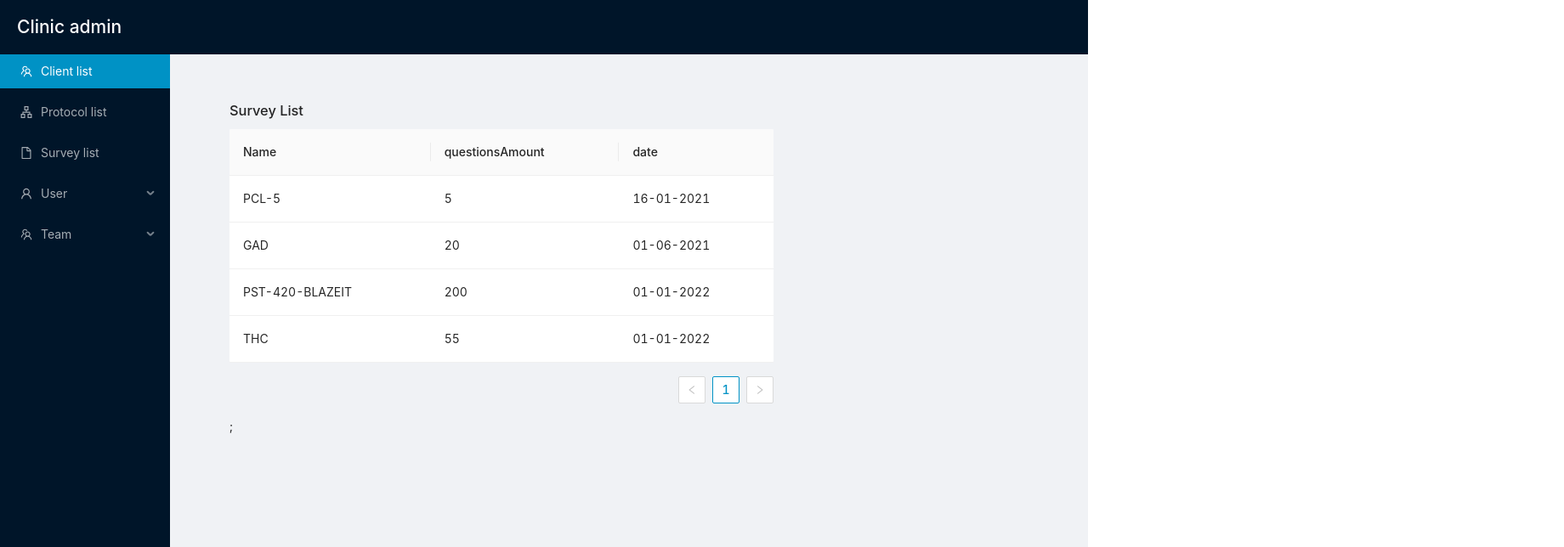
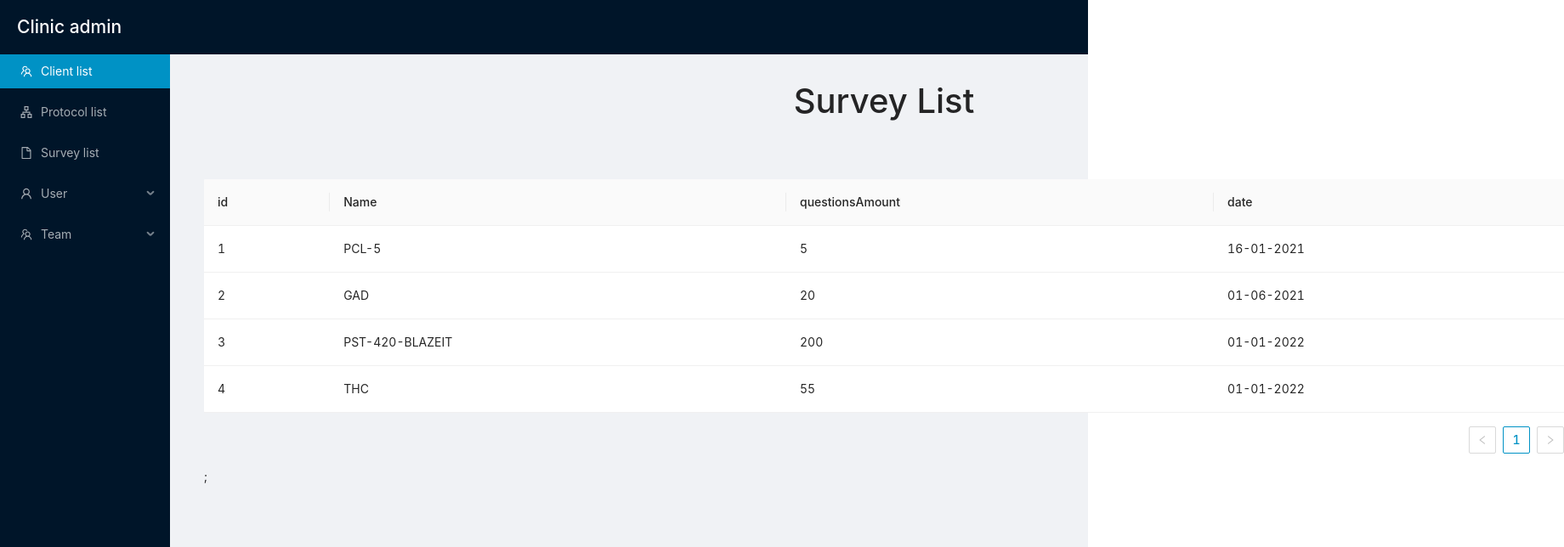
Before and after one commit to webahead14/clinic-admin, a React (Create React App) app: page /surveys in a window 1280 px wide. Shown: the top 644 px of the page at 85% size, 1840 px wide, since content can reach past the window. Built offline with nearby package versions, Linux system fonts and the light colour scheme.

Commit message:
size and column fixed for surveyList

```diff
--- a/src/pages/SurveyList/index.jsx
+++ b/src/pages/SurveyList/index.jsx
@@ -30,6 +30,11 @@ const dataSource = [
 
 const columns = [
   {
+    title: "id",
+    dataIndex: "id",
+    key: "id",
+  },
+  {
     title: "Name",
     dataIndex: "name",
     key: "name",
@@ -51,11 +56,12 @@ function SurveyList(props) {
     <div
       style={{
         display: "block",
-        width: 700,
-        padding: 30,
+        width: 1600,
       }}
     >
-      <h1>Survey List</h1>
+      <h1 style={{ textAlign: "center", paddingBottom: 40, fontSize: 40 }}>
+        Survey List
+      </h1>
       <Table dataSource={dataSource} columns={columns} />;
     </div>
   );
```
